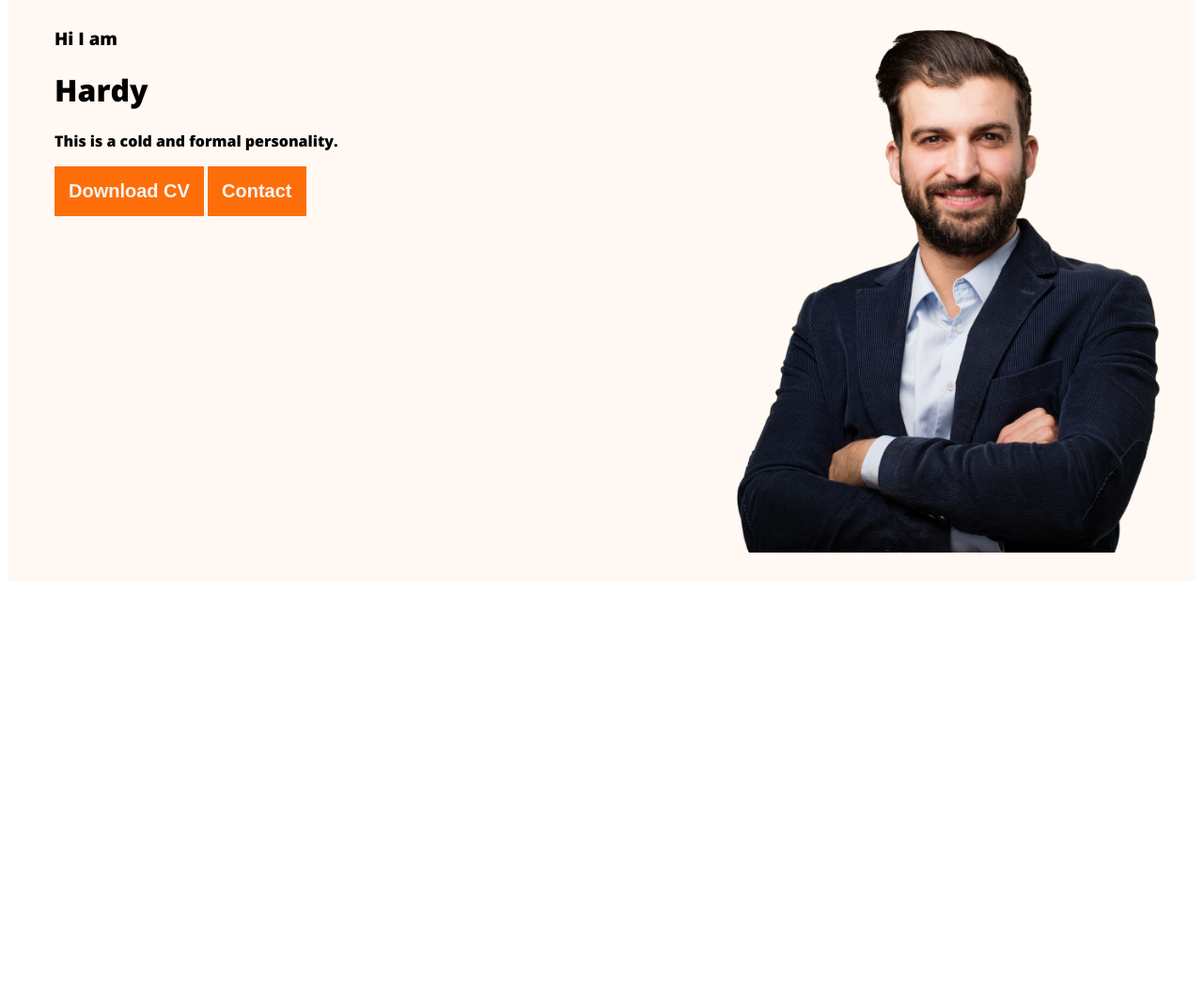
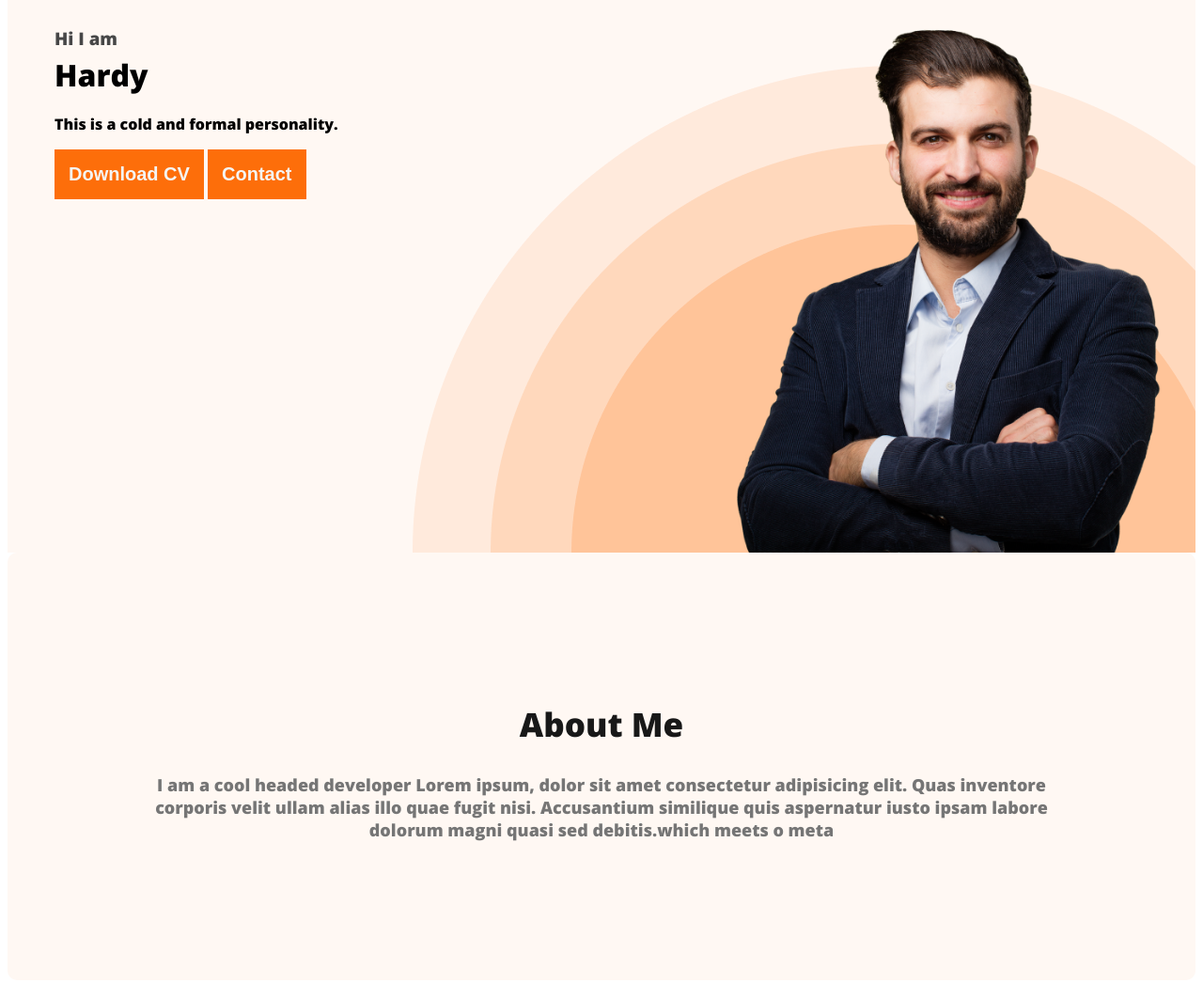
Before and after one commit to Tamanna8888/webdeveloper-portfolio, a plain HTML site: page index.html in a window 1280 px wide. Shown: the part 180-1226 px from the top of the page at 94% size. Before the commit the page ends 806 px from the top, so only its background shows below. Drawn offline with nearby package versions, Linux system fonts and the light colour scheme.

Commit message:
about section created

```diff
--- a/index.html
+++ b/index.html
@@ -30,7 +30,7 @@
         <div class="banner-content" >
             <h3 class="banner-greeting">Hi I am</h3>
             <h1 class="banner-title"> Hardy</h1>
-            <p>This is a cold and formal personality.</p>
+            <p class="banner-description">This is a cold and formal personality.</p>
             <button class="button-primary">Download CV</button>
             <button class="button-primary">Contact</button>
 
@@ -43,6 +43,12 @@
 
     <main>
 
+        <section class="about">
+        <h2 class="section-title"> About Me</h3>
+         <p class="section-description">I am a cool headed developer Lorem ipsum, dolor sit amet consectetur adipisicing elit. Quas inventore corporis velit ullam alias illo quae fugit nisi. Accusantium similique quis aspernatur iusto ipsam labore dolorum magni quasi sed debitis.which meets o meta</p>
+        </section>
+
+
     </main>
 
     <footer>
--- a/styles/portfolio.css
+++ b/styles/portfolio.css
@@ -64,6 +64,9 @@ nav {
 .header{
 
     background-color: #FFF8F3;
+    background-image: url(../images/header_bg.png);
+    background-repeat: no-repeat;
+    background-position: bottom right;
 }
 
 
@@ -71,7 +74,7 @@ nav {
 
 
 .banner {
-    padding: 30px 30px 30px 50px;
+    padding: 30px 30px 0px 50px;
     display: flex;
     justify-content: space-between;
 }
@@ -79,3 +82,45 @@ nav {
 
     width: 500px;
 }
+.banner-greeting {
+
+    fron-size: 45px;
+    color:#474747;
+    margin-bottom:0;
+}
+
+.banner-title {
+front-size: 85px;
+front-weight: 700px;
+margin-top: 5px;
+margin-bottom: 20px;
+
+}
+.banner-content{
+    max-width: 500px;
+}
+
+.about{
+
+    padding:130px;
+    border-radius: 10px;
+    background: #FFF8F3;
+
+}
+
+.section-title{
+ color:#181818;
+ text-align: center;
+ font-size: 35px;
+ font-weight: 700;
+
+}
+.section-description{
+    color: #757575;
+    text-align: center;
+    font-family: Open Sans;
+    font-size: 18px;
+
+
+
+}
```
